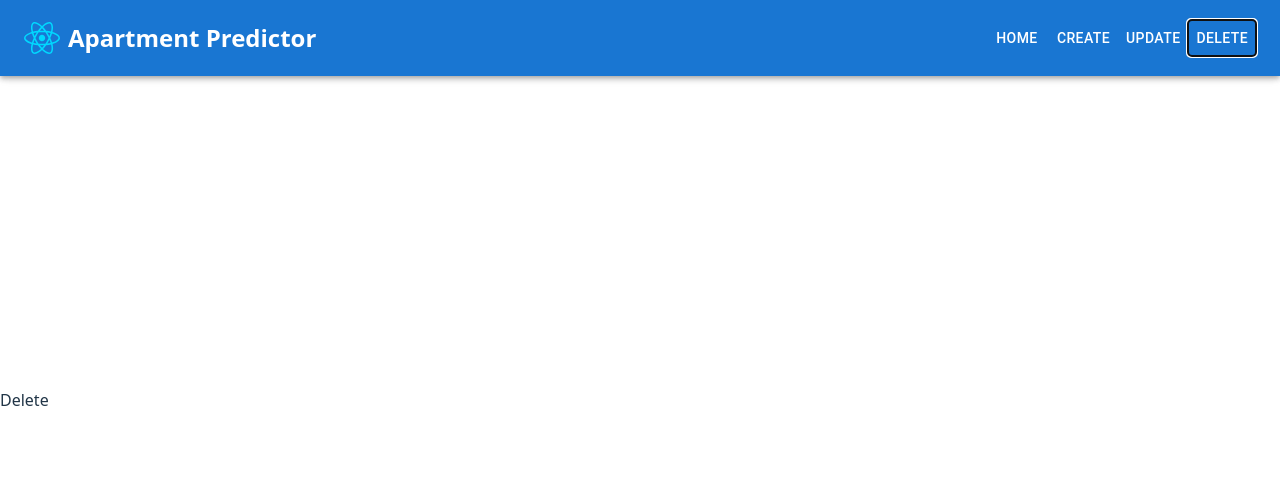
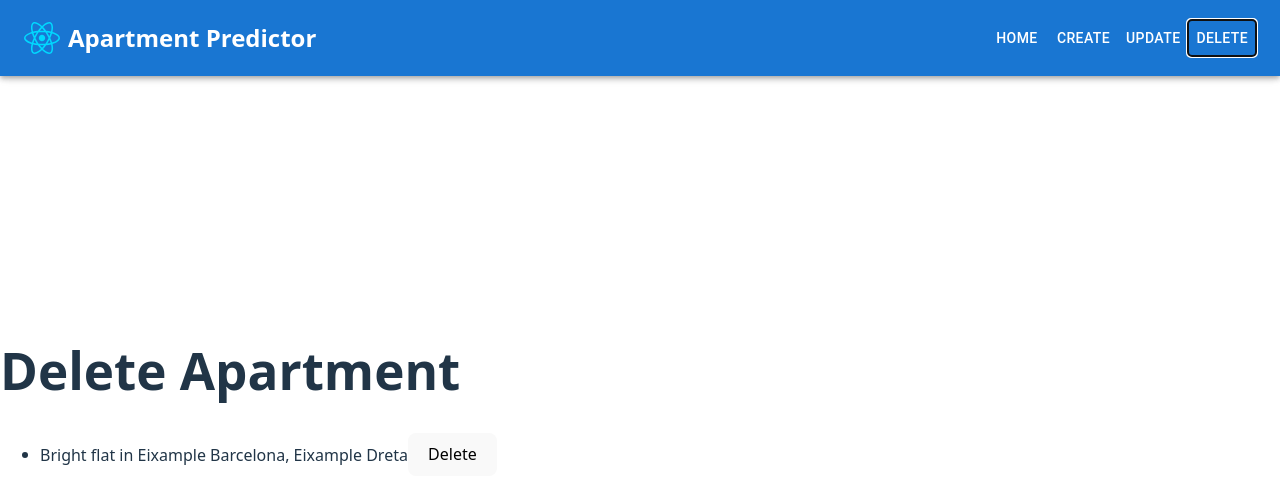
Before and after one commit to EricBM19/ApartmentPredictor-React-Frontend, a React (Vite) app: page / in a window 1280 px wide. Both pictures are taken after a click on the button "DELETE". Shown: the top 504 px of the page. Built offline with nearby package versions, Linux system fonts and the light colour scheme.

Commit message:
Code: ApartmentDelete created and added to Home.

```diff
--- /dev/null
+++ b/src/components/ApartmentDelete.jsx
@@ -0,0 +1,27 @@
+import { useState } from "react";
+import { apartmentsList } from "../data/apartments";
+
+
+export default function ApartmentDelete () {
+
+    const [apartments, setApartments] = useState(apartmentsList);
+
+    return (
+        <>
+            <h1>Delete Apartment</h1>
+            <ul>
+                {apartments.map((apartment) => (
+                    <li>
+                        {apartment.title} {apartment.location}
+                        <button onClick={() => {
+                            setApartments(apartments.filter((a) => a.title !== apartment.title)
+                        );
+                        }}>
+                           Delete
+                        </button>
+                    </li>
+                ))}
+            </ul>
+        </>
+    );
+}
--- a/src/components/Home.jsx
+++ b/src/components/Home.jsx
@@ -1,5 +1,6 @@
 import ApartmentsHeader from "./ApartmentsHeader";
 import ApartmentsPage from "./ApartmentsPage";
+import ApartmentDelete from "./ApartmentDelete";
 import { useState } from "react";
 
 export default function Home() {
@@ -15,7 +16,7 @@ export default function Home() {
       case "Update":
         return <p>{view}</p>;
       case "Delete":
-        return <p>{view}</p>;
+        return <ApartmentDelete />;
       default:
         return null;
     }
```
